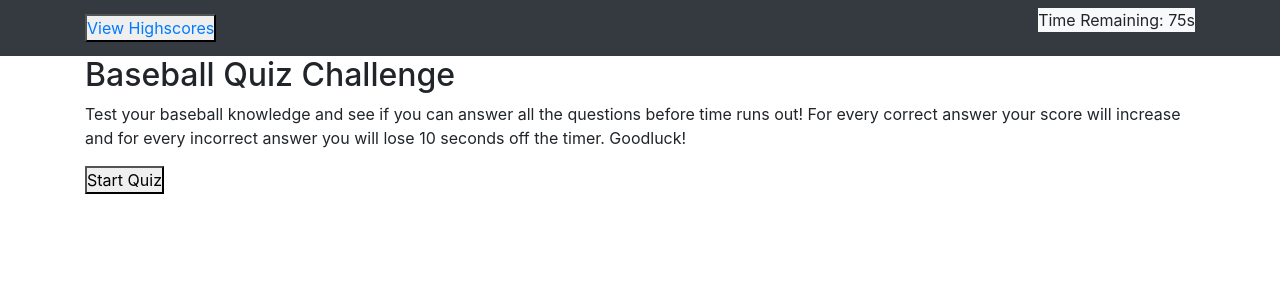
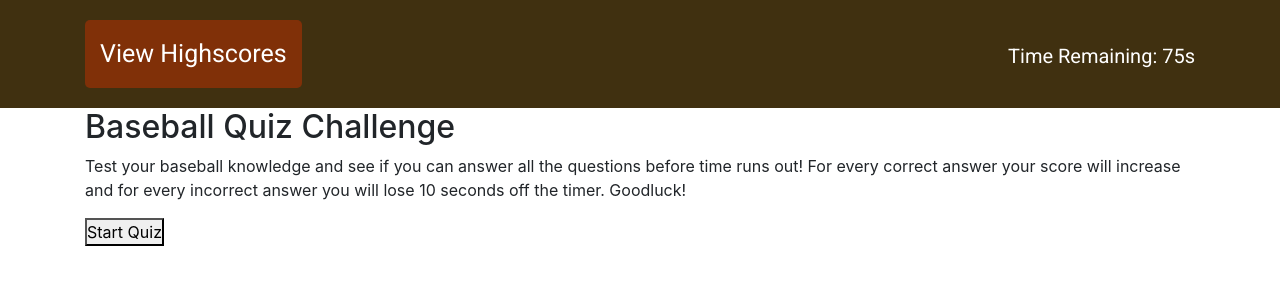
Before and after one commit to arh450/timed-quiz, a plain HTML site: page index.html in a window 1280 px wide. Drawn offline with nearby package versions, Linux system fonts and the light colour scheme.

Commit message:
styled navbar for index and highscore pages

```diff
--- a/assets/style.css
+++ b/assets/style.css
@@ -4,6 +4,7 @@
     margin: 0;
 }
 
+/* CSS ESSENTIAL FOR FUNCTIONALITY OF QUIZ */
 #during-quiz-container {
     display: none;
 }
@@ -12,6 +13,39 @@
     display: none;
 }
 
-/* #highscore-container {
-    display: none;
-} */
+/* HEADER NAVBAR FOR INDEX.HTML */
+.navbar {
+    background-color: 	#403010;
+    color: #ffffff;
+    padding: 20px;
+    margin: 0;
+}
+
+#view-highscores {
+    background-color: #803008;
+    color: #ffffff;
+    font-family: 'Roboto', sans-serif;
+    border: none;
+    border-radius:  5px;
+    text-decoration: none;
+    padding: 15px;
+    font-size: 25px;
+}
+
+#time-remaining{
+    font-size: 20px;
+    margin: 5px 0px 0px 0px;
+    font-family: 'Roboto', sans-serif;
+}
+
+/* HEADER NAVBAR FOR HIGHSCORE.HTML */
+#highscore-page-title {
+    background-color: #803008;
+    color: #ffffff;
+    font-family: 'Roboto', sans-serif;
+    border: none;
+    border-radius:  5px;
+    text-decoration: none;
+    padding: 15px;
+    font-size: 25px;
+}
--- a/highscore.html
+++ b/highscore.html
@@ -5,8 +5,12 @@
     <meta charset="UTF-8">
     <meta name="viewport" content="width=device-width, initial-scale=1.0">
     <title>Highscore Leaderboard</title>
+    <!-- BOOTSTRAP CSS -->
     <link rel="stylesheet" href="https://stackpath.bootstrapcdn.com/bootstrap/4.4.1/css/bootstrap.min.css"
         integrity="sha384-Vkoo8x4CGsO3+Hhxv8T/Q5PaXtkKtu6ug5TOeNV6gBiFeWPGFN9MuhOf23Q9Ifjh" crossorigin="anonymous">
+    <!-- GOOGLE FONT -->
+    <link href="https://fonts.googleapis.com/css2?family=Roboto&display=swap" rel="stylesheet">
+    <!-- MY CSS -->
     <link rel="stylesheet" href="assets/style.css">
 </head>
 
@@ -14,9 +18,9 @@
     <!-- HEADER AND NAVBAR -->
 
     <header>
-        <nav class="navbar navbar-dark bg-dark">
+        <nav class="navbar">
             <div class="container">
-                <h1 class="bg-light">Baseball Quiz Leaderboard</h1>
+                <a id="highscore-page-title">Baseball Quiz Leaderboard</a>
             </div>
         </nav>
     </header>
@@ -38,8 +42,10 @@
             </div>
     </section>
 
+    <!-- JQUERY -->
     <script src="https://code.jquery.com/jquery-3.5.0.min.js"
         integrity="sha256-xNzN2a4ltkB44Mc/Jz3pT4iU1cmeR0FkXs4pru/JxaQ=" crossorigin="anonymous"></script>
+    <!-- BOOTSTRAP CSS -->
     <script src="https://code.jquery.com/jquery-3.4.1.slim.min.js"
         integrity="sha384-J6qa4849blE2+poT4WnyKhv5vZF5SrPo0iEjwBvKU7imGFAV0wwj1yYfoRSJoZ+n"
         crossorigin="anonymous"></script>
@@ -49,6 +55,7 @@
     <script src="https://stackpath.bootstrapcdn.com/bootstrap/4.4.1/js/bootstrap.min.js"
         integrity="sha384-wfSDF2E50Y2D1uUdj0O3uMBJnjuUD4Ih7YwaYd1iqfktj0Uod8GCExl3Og8ifwB6"
         crossorigin="anonymous"></script>
+    <!-- MY JS (HIGHSCORE) -->
     <script src="assets/highscorescript.js"></script>
 </body>
 
--- a/index.html
+++ b/index.html
@@ -5,8 +5,12 @@
     <meta charset="UTF-8">
     <meta name="viewport" content="width=device-width, initial-scale=1.0">
     <title>Timed Baseball Quiz</title>
+    <!-- BOOTSTRAP CSS -->
     <link rel="stylesheet" href="https://stackpath.bootstrapcdn.com/bootstrap/4.4.1/css/bootstrap.min.css"
         integrity="sha384-Vkoo8x4CGsO3+Hhxv8T/Q5PaXtkKtu6ug5TOeNV6gBiFeWPGFN9MuhOf23Q9Ifjh" crossorigin="anonymous">
+    <!-- GOOGLE FONT -->
+    <link href="https://fonts.googleapis.com/css2?family=Roboto&display=swap" rel="stylesheet">
+    <!-- MY CSS -->
     <link rel="stylesheet" href="assets/style.css">
 </head>
 
@@ -14,11 +18,10 @@
     <!-- HEADER AND NAVBAR -->
 
     <header>
-        <nav class="navbar navbar-dark bg-dark">
+        <nav class="navbar">
             <div class="container">
-                <button id="view-highscores-button" href="highscore.html"><a href="highscore.html">View
-                        Highscores</a></button>
-                <p class="bg-light" id="time-remaining">Time Remaining: 75s</p>
+                <a id="view-highscores" href="highscore.html">View Highscores</a>
+                <p id="time-remaining">Time Remaining: 75s</p>
             </div>
         </nav>
     </header>
@@ -77,44 +80,10 @@
         </div>
     </section>
 
-
-
-
-
-
-
-
-
-
-
-
-
-
-
-
-
-
-
-
-
-
-
-
-
-
-
-
-
-
-
-
-
-
-
-
-
+    <!-- JQUERY -->
     <script src="https://code.jquery.com/jquery-3.5.0.min.js"
         integrity="sha256-xNzN2a4ltkB44Mc/Jz3pT4iU1cmeR0FkXs4pru/JxaQ=" crossorigin="anonymous"></script>
+    <!-- BOOSTRAP JS -->
     <script src="https://code.jquery.com/jquery-3.4.1.slim.min.js"
         integrity="sha384-J6qa4849blE2+poT4WnyKhv5vZF5SrPo0iEjwBvKU7imGFAV0wwj1yYfoRSJoZ+n"
         crossorigin="anonymous"></script>
@@ -124,6 +93,7 @@
     <script src="https://stackpath.bootstrapcdn.com/bootstrap/4.4.1/js/bootstrap.min.js"
         integrity="sha384-wfSDF2E50Y2D1uUdj0O3uMBJnjuUD4Ih7YwaYd1iqfktj0Uod8GCExl3Og8ifwB6"
         crossorigin="anonymous"></script>
+    <!-- MY JS (FOR QUIZ) -->
     <script src="assets/quizscript.js"></script>
 </body>
 
```
